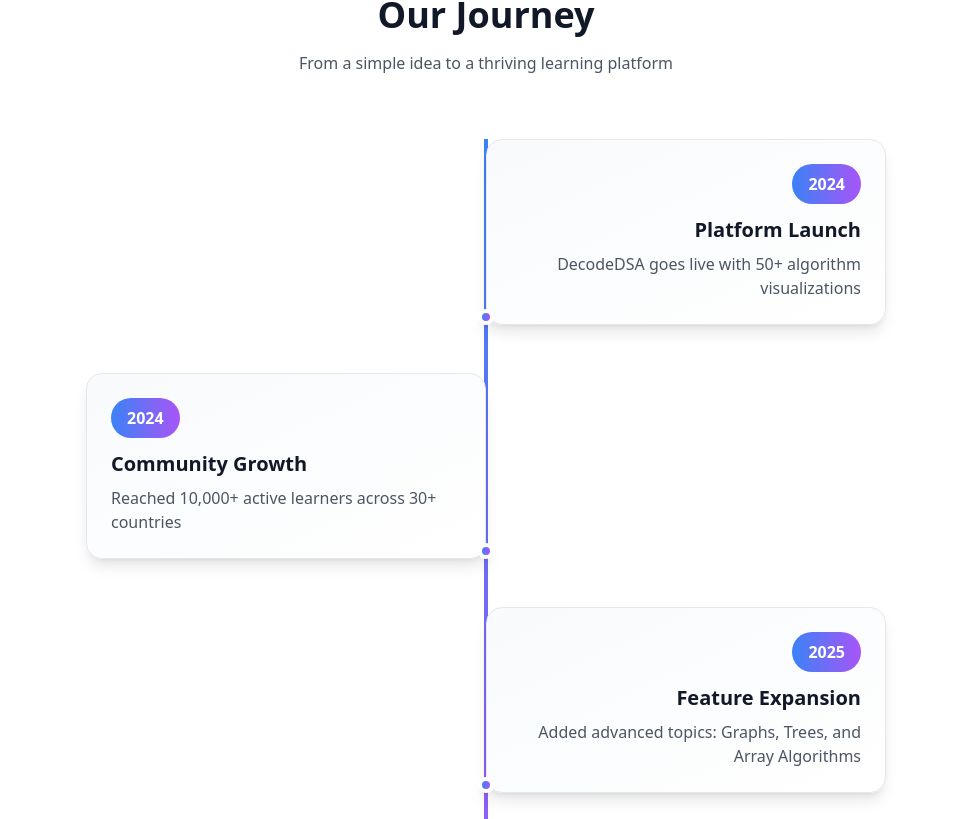
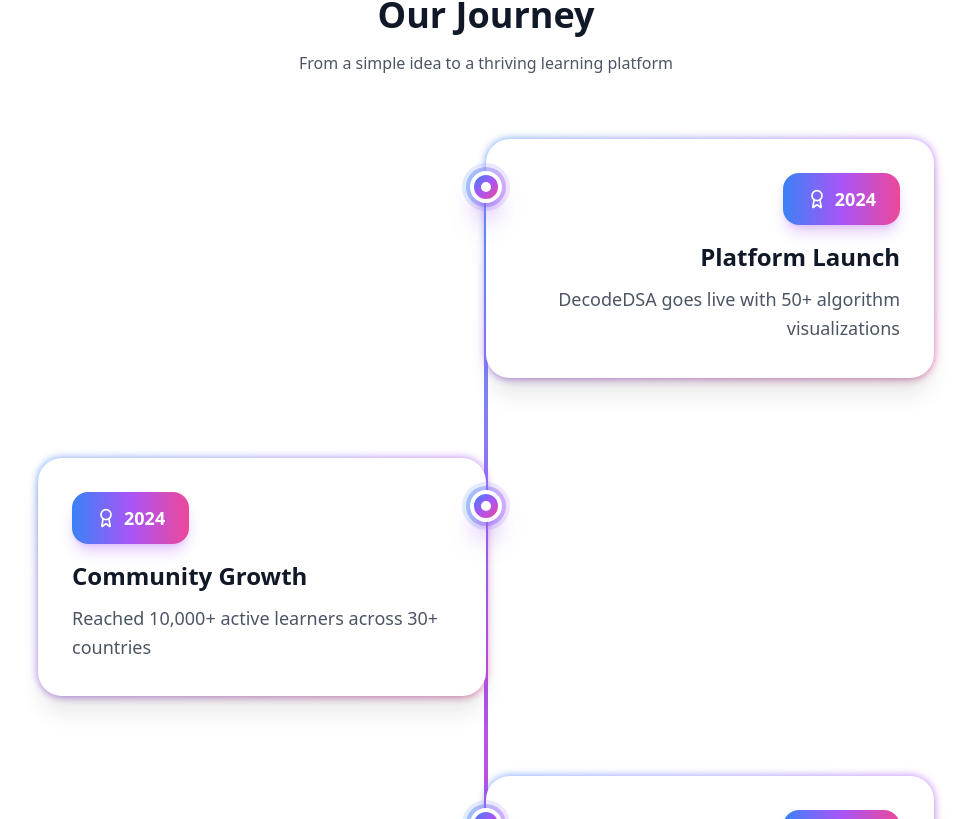
Before and after one commit to shaizmd/DecodeDsa, a React (Create React App) app: page /about in a window 1280 px wide. Shown: the part 1801-2620 px from the top of the page, without its empty margins (154-1125 px from the left). Built offline with nearby package versions, Linux system fonts and the light colour scheme.

Commit message:
Enhanced Ui

```diff
--- a/src/pages/AboutUsPage.tsx
+++ b/src/pages/AboutUsPage.tsx
@@ -219,37 +219,75 @@
               From a simple idea to a thriving learning platform
             </p>
           </div>
-          <div className="max-w-4xl mx-auto">
+
+          <div className="max-w-5xl mx-auto">
             <div className="relative">
-              {/* Timeline line */}
-              <div className="hidden md:block absolute left-1/2 transform -translate-x-1/2 w-1 h-full bg-gradient-to-b from-blue-500 to-purple-500"></div>
+              {/* Enhanced Timeline line with gradient and glow - starts from first dot and ends at last dot */}
+              <div className="hidden md:block absolute left-1/2 transform -translate-x-1/2 w-1 bg-gradient-to-b from-blue-400 via-purple-500 to-pink-500 shadow-lg shadow-purple-500/30" style={{ top: '3rem', height: `calc(100% - 16rem)` }}></div>
 
               {milestones.map((milestone, index) => (
                 <div
                   key={index}
-                  className={`relative mb-12 ${
+                  className={`relative mb-16 md:mb-20 group ${
                     index % 2 === 0 ? "md:text-right" : "md:text-left"
                   }`}
                 >
                   <div
                     className={`md:w-1/2 ${
-                      index % 2 === 0 ? "md:pr-12 md:ml-auto" : "md:pl-12"
+                      index % 2 === 0 ? "md:pr-16 md:ml-auto" : "md:pl-16"
                     }`}
                   >
-                    <div className="bg-gradient-to-br from-slate-50 to-white border border-gray-200 rounded-2xl p-6 shadow-lg hover:shadow-xl transition-all">
-                      <div
-                        className={`inline-flex items-center justify-center px-4 py-2 bg-gradient-to-r from-blue-500 to-purple-500 text-white rounded-full font-bold mb-3`}
-                      >
-                        {milestone.year}
+                    {/* Enhanced Card with gradient border */}
+                    <div className="relative">
+                      {/* Gradient border effect */}
+                      <div className="absolute inset-0 bg-gradient-to-br from-blue-500 via-purple-500 to-pink-500 rounded-3xl opacity-75 group-hover:opacity-100 blur-sm group-hover:blur transition-all duration-500"></div>
+
+                      {/* Card content */}
+                      <div className="relative bg-white rounded-3xl p-8 shadow-xl hover:shadow-2xl transition-all duration-500 hover:scale-[1.02] border-2 border-transparent group-hover:border-purple-200">
+                        {/* Subtle corner gradient accent */}
+                        <div className={`absolute ${index % 2 === 0 ? 'top-0 right-0' : 'top-0 left-0'} w-32 h-32 bg-gradient-to-br from-blue-100 to-purple-100 rounded-full filter blur-3xl opacity-40 group-hover:opacity-60 transition-opacity duration-500 -z-10`}></div>
+
+                        {/* Year badge with icon */}
+                        <div className="inline-flex items-center justify-center px-6 py-3 bg-gradient-to-r from-blue-500 via-purple-500 to-pink-500 text-white rounded-2xl font-bold mb-4 text-lg shadow-lg shadow-purple-500/30 group-hover:shadow-purple-500/50 group-hover:scale-105 transition-all duration-300">
+                          <Award className="w-5 h-5 mr-2" />
+                          {milestone.year}
+                        </div>
+
+                        {/* Title with gradient on hover */}
+                        <h3 className="text-2xl font-bold text-gray-900 group-hover:text-transparent group-hover:bg-clip-text group-hover:bg-gradient-to-r group-hover:from-blue-600 group-hover:to-purple-600 mb-3 transition-all duration-300">
+                          {milestone.title}
+                        </h3>
+
+                        {/* Description */}
+                        <p className="text-gray-600 text-lg leading-relaxed">
+                          {milestone.description}
+                        </p>
+
+                        {/* Bottom accent line */}
+                        <div className="absolute bottom-0 left-0 right-0 h-1 bg-gradient-to-r from-blue-500 via-purple-500 to-pink-500 rounded-b-3xl transform scale-x-0 group-hover:scale-x-100 transition-transform duration-500 origin-left"></div>
                       </div>
-                      <h3 className="text-xl font-bold text-gray-900 mb-2">
-                        {milestone.title}
-                      </h3>
-                      <p className="text-gray-600">{milestone.description}</p>
                     </div>
                   </div>
-                  {/* Timeline dot */}
-                  <div className="hidden md:block absolute left-1/2 transform -translate-x-1/2 -translate-y-4 w-4 h-4 bg-gradient-to-r from-blue-500 to-purple-500 rounded-full border-4 border-white shadow-lg"></div>
+
+                  {/* Enhanced Timeline dot with multi-layer pulse */}
+                  <div className="hidden md:block absolute left-1/2 top-12 transform -translate-x-1/2 -translate-y-1/2">
+                    <div className="relative flex items-center justify-center">
+                      {/* Outer pulse ring */}
+                      <div className="absolute w-12 h-12 bg-gradient-to-r from-blue-400 to-purple-400 rounded-full opacity-20 group-hover:opacity-40 animate-ping"></div>
+
+                      {/* Middle glow ring */}
+                      <div className="absolute w-10 h-10 bg-gradient-to-r from-blue-500 to-purple-500 rounded-full opacity-40 group-hover:scale-125 group-hover:opacity-60 transition-all duration-500"></div>
+
+                      {/* Inner dot with icon */}
+                      <div className="relative w-8 h-8 bg-gradient-to-br from-blue-500 via-purple-500 to-pink-500 rounded-full border-4 border-white shadow-xl shadow-purple-500/50 group-hover:shadow-purple-500/80 group-hover:scale-110 transition-all duration-300 flex items-center justify-center">
+                        <div className="w-2.5 h-2.5 bg-white rounded-full animate-pulse"></div>
+                      </div>
+                    </div>
+                  </div>
+
+                  {/* Mobile enhanced indicator */}
+                  <div className="md:hidden absolute left-0 top-0 w-1 h-full bg-gradient-to-b from-blue-500 via-purple-500 to-pink-500 rounded-full shadow-lg shadow-purple-500/30"></div>
+                  <div className="md:hidden absolute left-0 top-12 transform -translate-x-1/2 w-5 h-5 bg-gradient-to-r from-blue-500 to-purple-500 rounded-full border-3 border-white shadow-lg shadow-purple-500/50"></div>
                 </div>
               ))}
             </div>
```
